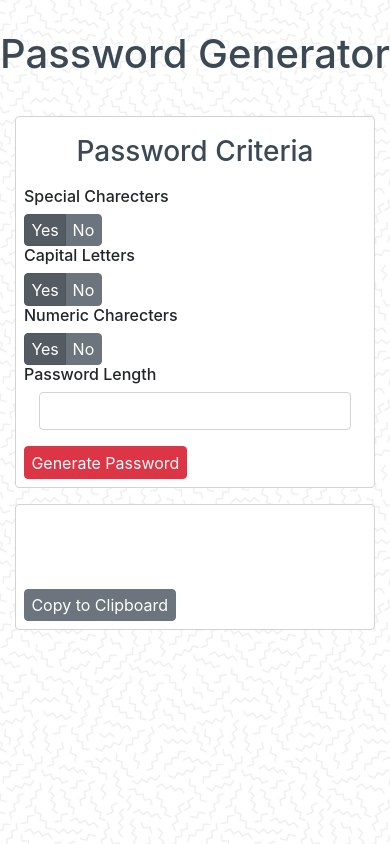
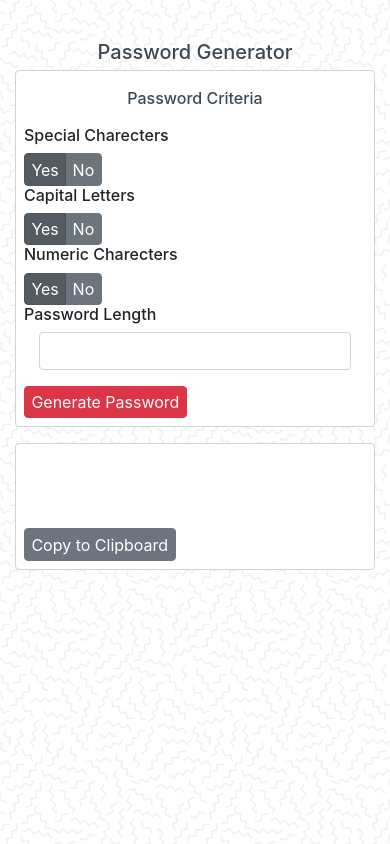
Before and after one commit to BenHCalvert/HW3-PWGen, a plain HTML site: page index.html in a window 390 px wide. Drawn offline with nearby package versions, Linux system fonts and the light colour scheme.

Commit message:
added media queries for small screens to decrease font size and title row height

```diff
--- a/assets/styles.css
+++ b/assets/styles.css
@@ -45,3 +45,18 @@ p{
     text-align: center;
     margin: auto;
 }
+
+/* styles for screens smaller than 769px */
+@media screen and (max-width: 768px) {
+
+    h1{
+        padding: 10px 0px 10px 0px;
+        font-size: 1.25rem;
+    }
+    #titlerow{
+        height: 70px;
+    }
+    h3{
+        font-size: 1rem;
+    }
+}
--- a/index.html
+++ b/index.html
@@ -14,7 +14,7 @@
     <div class="container">
 
     <!-- Titles -->
-        <div class="row">
+        <div class="row" id="titlerow">
                 <div id="title1">
                     <h1>Password Generator</h1>
             </div>
```
